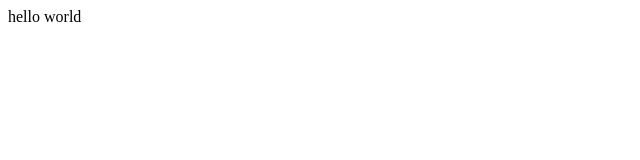
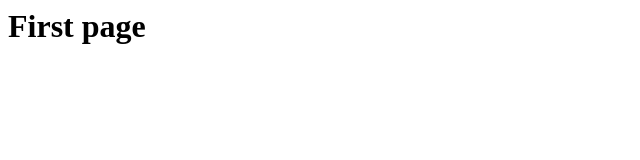
Before and after one commit to yash-deshpande24/deshyash24, a plain HTML site: page index.html in a window 1280 px wide. Shown: the whole page, without its empty margins (0-640 px from the left). Drawn offline with Linux system fonts and the light colour scheme.

Commit message:
Commiting

```diff
--- a/index.html
+++ b/index.html
@@ -1 +1 @@
-<p>hello world</p>
+<h1>First page</h1>
```
